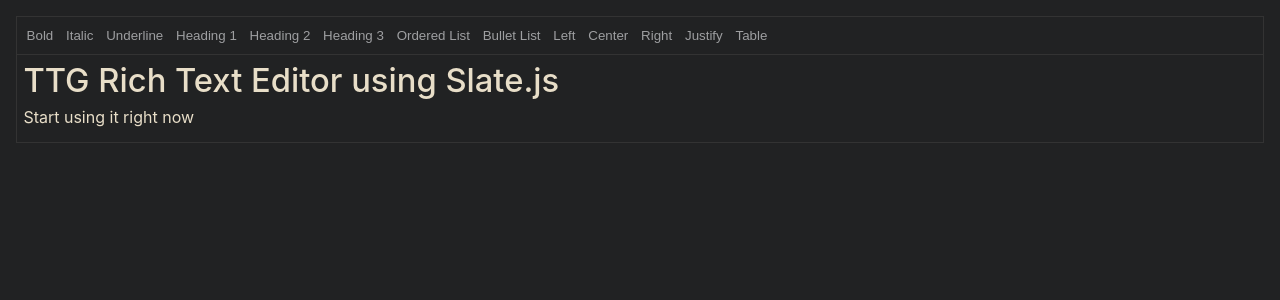
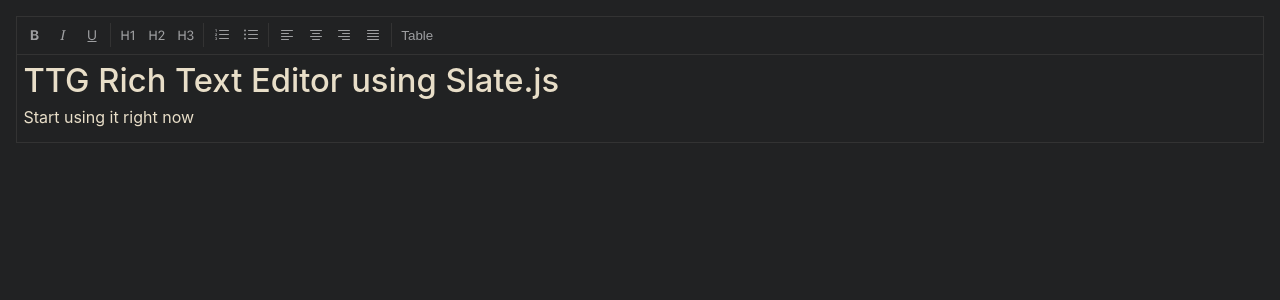
Before and after one commit to hakisan99/rte-component, a React (Create React App) app: page / in a window 1280 px wide. Shown: the top 300 px of the page. Built offline with nearby package versions, Linux system fonts and the light colour scheme.

Commit message:
update icon for toolbar

```diff
--- /dev/null
+++ b/src/components/Icon.jsx
@@ -0,0 +1,57 @@
+import React from 'react'
+
+const Icon = ({icon}) => {
+    const Ico = icon === "bold" ?
+            <svg xmlns="http://www.w3.org/2000/svg" width="16" height="16" fill="currentColor" className="bi bi-type-bold" viewBox="0 0 16 16">
+                <path d="M8.21 13c2.106 0 3.412-1.087 3.412-2.823 0-1.306-.984-2.283-2.324-2.386v-.055a2.176 2.176 0 0 0 1.852-2.14c0-1.51-1.162-2.46-3.014-2.46H3.843V13H8.21zM5.908 4.674h1.696c.963 0 1.517.451 1.517 1.244 0 .834-.629 1.32-1.73 1.32H5.908V4.673zm0 6.788V8.598h1.73c1.217 0 1.88.492 1.88 1.415 0 .943-.643 1.449-1.832 1.449H5.907z"/>
+            </svg> :
+        icon === "italic" ?
+            <svg xmlns="http://www.w3.org/2000/svg" width="16" height="16" fill="currentColor" className="bi bi-type-italic" viewBox="0 0 16 16">
+                <path d="M7.991 11.674 9.53 4.455c.123-.595.246-.71 1.347-.807l.11-.52H7.211l-.11.52c1.06.096 1.128.212 1.005.807L6.57 11.674c-.123.595-.246.71-1.346.806l-.11.52h3.774l.11-.52c-1.06-.095-1.129-.211-1.006-.806z"/>
+            </svg> :
+        icon === 'underline' ?
+            <svg xmlns="http://www.w3.org/2000/svg" width="16" height="16" fill="currentColor" className="bi bi-type-underline" viewBox="0 0 16 16">
+                <path d="M5.313 3.136h-1.23V9.54c0 2.105 1.47 3.623 3.917 3.623s3.917-1.518 3.917-3.623V3.136h-1.23v6.323c0 1.49-.978 2.57-2.687 2.57-1.709 0-2.687-1.08-2.687-2.57V3.136zM12.5 15h-9v-1h9v1z"/>
+            </svg> :
+        icon === 'unordered-list' ?
+            <svg xmlns="http://www.w3.org/2000/svg" width="16" height="16" fill="currentColor" className="bi bi-list-ul" viewBox="0 0 16 16">
+                <path fillRule="evenodd" d="M5 11.5a.5.5 0 0 1 .5-.5h9a.5.5 0 0 1 0 1h-9a.5.5 0 0 1-.5-.5zm0-4a.5.5 0 0 1 .5-.5h9a.5.5 0 0 1 0 1h-9a.5.5 0 0 1-.5-.5zm0-4a.5.5 0 0 1 .5-.5h9a.5.5 0 0 1 0 1h-9a.5.5 0 0 1-.5-.5zm-3 1a1 1 0 1 0 0-2 1 1 0 0 0 0 2zm0 4a1 1 0 1 0 0-2 1 1 0 0 0 0 2zm0 4a1 1 0 1 0 0-2 1 1 0 0 0 0 2z"/>
+            </svg> :
+        icon === 'ordered-list' ?
+            <svg xmlns="http://www.w3.org/2000/svg" width="16" height="16" fill="currentColor" className="bi bi-list-ol" viewBox="0 0 16 16">
+                <path fillRule="evenodd" d="M5 11.5a.5.5 0 0 1 .5-.5h9a.5.5 0 0 1 0 1h-9a.5.5 0 0 1-.5-.5zm0-4a.5.5 0 0 1 .5-.5h9a.5.5 0 0 1 0 1h-9a.5.5 0 0 1-.5-.5zm0-4a.5.5 0 0 1 .5-.5h9a.5.5 0 0 1 0 1h-9a.5.5 0 0 1-.5-.5z"/>
+                <path d="M1.713 11.865v-.474H2c.217 0 .363-.137.363-.317 0-.185-.158-.31-.361-.31-.223 0-.367.152-.373.31h-.59c.016-.467.373-.787.986-.787.588-.002.954.291.957.703a.595.595 0 0 1-.492.594v.033a.615.615 0 0 1 .569.631c.003.533-.502.8-1.051.8-.656 0-1-.37-1.008-.794h.582c.008.178.186.306.422.309.254 0 .424-.145.422-.35-.002-.195-.155-.348-.414-.348h-.3zm-.004-4.699h-.604v-.035c0-.408.295-.844.958-.844.583 0 .96.326.96.756 0 .389-.257.617-.476.848l-.537.572v.03h1.054V9H1.143v-.395l.957-.99c.138-.142.293-.304.293-.508 0-.18-.147-.32-.342-.32a.33.33 0 0 0-.342.338v.041zM2.564 5h-.635V2.924h-.031l-.598.42v-.567l.629-.443h.635V5z"/>
+            </svg> :
+        icon === 'align-left' ?
+            <svg xmlns="http://www.w3.org/2000/svg" width="16" height="16" fill="currentColor" className="bi bi-text-left" viewBox="0 0 16 16">
+                <path fillRule="evenodd" d="M2 12.5a.5.5 0 0 1 .5-.5h7a.5.5 0 0 1 0 1h-7a.5.5 0 0 1-.5-.5zm0-3a.5.5 0 0 1 .5-.5h11a.5.5 0 0 1 0 1h-11a.5.5 0 0 1-.5-.5zm0-3a.5.5 0 0 1 .5-.5h7a.5.5 0 0 1 0 1h-7a.5.5 0 0 1-.5-.5zm0-3a.5.5 0 0 1 .5-.5h11a.5.5 0 0 1 0 1h-11a.5.5 0 0 1-.5-.5z"/>
+            </svg> :
+        icon === 'align-right' ?
+            <svg xmlns="http://www.w3.org/2000/svg" width="16" height="16" fill="currentColor" className="bi bi-text-right" viewBox="0 0 16 16">
+                <path fillRule="evenodd" d="M6 12.5a.5.5 0 0 1 .5-.5h7a.5.5 0 0 1 0 1h-7a.5.5 0 0 1-.5-.5zm-4-3a.5.5 0 0 1 .5-.5h11a.5.5 0 0 1 0 1h-11a.5.5 0 0 1-.5-.5zm4-3a.5.5 0 0 1 .5-.5h7a.5.5 0 0 1 0 1h-7a.5.5 0 0 1-.5-.5zm-4-3a.5.5 0 0 1 .5-.5h11a.5.5 0 0 1 0 1h-11a.5.5 0 0 1-.5-.5z"/>
+            </svg> :
+        icon === 'align-center' ?
+            <svg xmlns="http://www.w3.org/2000/svg" width="16" height="16" fill="currentColor" className="bi bi-text-center" viewBox="0 0 16 16">
+                <path fillRule="evenodd" d="M4 12.5a.5.5 0 0 1 .5-.5h7a.5.5 0 0 1 0 1h-7a.5.5 0 0 1-.5-.5zm-2-3a.5.5 0 0 1 .5-.5h11a.5.5 0 0 1 0 1h-11a.5.5 0 0 1-.5-.5zm2-3a.5.5 0 0 1 .5-.5h7a.5.5 0 0 1 0 1h-7a.5.5 0 0 1-.5-.5zm-2-3a.5.5 0 0 1 .5-.5h11a.5.5 0 0 1 0 1h-11a.5.5 0 0 1-.5-.5z"/>
+            </svg> :
+        icon === 'align-justify' ?
+            <svg xmlns="http://www.w3.org/2000/svg" width="16" height="16" fill="currentColor" className="bi bi-justify" viewBox="0 0 16 16">
+                <path fillRule="evenodd" d="M2 12.5a.5.5 0 0 1 .5-.5h11a.5.5 0 0 1 0 1h-11a.5.5 0 0 1-.5-.5zm0-3a.5.5 0 0 1 .5-.5h11a.5.5 0 0 1 0 1h-11a.5.5 0 0 1-.5-.5zm0-3a.5.5 0 0 1 .5-.5h11a.5.5 0 0 1 0 1h-11a.5.5 0 0 1-.5-.5zm0-3a.5.5 0 0 1 .5-.5h11a.5.5 0 0 1 0 1h-11a.5.5 0 0 1-.5-.5z"/>
+            </svg> :
+        icon === 'heading 1' ?
+            <svg xmlns="http://www.w3.org/2000/svg" width="16" height="16" fill="currentColor" className="bi bi-type-h1" viewBox="0 0 16 16">
+                <path d="M8.637 13V3.669H7.379V7.62H2.758V3.67H1.5V13h1.258V8.728h4.62V13h1.259zm5.329 0V3.669h-1.244L10.5 5.316v1.265l2.16-1.565h.062V13h1.244z"/>
+            </svg>:
+        icon === 'heading 2' ?
+            <svg xmlns="http://www.w3.org/2000/svg" width="16" height="16" fill="currentColor" className="bi bi-type-h2" viewBox="0 0 16 16">
+                <path d="M7.638 13V3.669H6.38V7.62H1.759V3.67H.5V13h1.258V8.728h4.62V13h1.259zm3.022-6.733v-.048c0-.889.63-1.668 1.716-1.668.957 0 1.675.608 1.675 1.572 0 .855-.554 1.504-1.067 2.085l-3.513 3.999V13H15.5v-1.094h-4.245v-.075l2.481-2.844c.875-.998 1.586-1.784 1.586-2.953 0-1.463-1.155-2.556-2.919-2.556-1.941 0-2.966 1.326-2.966 2.74v.049h1.223z"/>
+            </svg>:
+        icon === 'heading 3' ?
+            <svg xmlns="http://www.w3.org/2000/svg" width="16" height="16" fill="currentColor" className="bi bi-type-h3" viewBox="0 0 16 16">
+                <path d="M7.637 13V3.669H6.379V7.62H1.758V3.67H.5V13h1.258V8.728h4.62V13h1.259zm3.625-4.272h1.018c1.142 0 1.935.67 1.949 1.674.013 1.005-.78 1.737-2.01 1.73-1.08-.007-1.853-.588-1.935-1.32H9.108c.069 1.327 1.224 2.386 3.083 2.386 1.935 0 3.343-1.155 3.309-2.789-.027-1.51-1.251-2.16-2.037-2.249v-.068c.704-.123 1.764-.91 1.723-2.229-.035-1.353-1.176-2.4-2.954-2.385-1.873.006-2.857 1.162-2.898 2.358h1.196c.062-.69.711-1.299 1.696-1.299.998 0 1.695.622 1.695 1.525.007.922-.718 1.592-1.695 1.592h-.964v1.074z"/>
+            </svg>:
+            <p>X</p>
+    return Ico
+}
+
+export default Icon
--- a/src/components/RichTextEditor.jsx
+++ b/src/components/RichTextEditor.jsx
@@ -10,6 +10,7 @@ import {
   StyledButton,
   StyledContainer,
   StyledToolbar,
+  VerticalLine,
 } from './StyledComponents';
 import { AlignButton, BlockButton, MarkButton } from './ToolbarButtons';
 
@@ -45,18 +46,22 @@ const RichTextEditor = () => {
         onChange={(newVal) => setValue(newVal)}
       >
         <StyledToolbar>
-            <MarkButton format="bold" text="Bold"/>
-            <MarkButton format="italic" text="Italic"/>
-            <MarkButton format="underline" text="Underline"/>
-            <BlockButton format="h1" text="Heading 1"/>
-            <BlockButton format="h2" text="Heading 2"/>
-            <BlockButton format="h3" text="Heading 3"/>
-            <BlockButton format="ol" text="Ordered List"/>
-            <BlockButton format="ul" text="Bullet List"/>
-            <AlignButton format="left" text="Left"/>
-            <AlignButton format="center" text="Center"/>
-            <AlignButton format="right" text="Right"/>
-            <AlignButton format="justify" text="Justify"/>
+            <MarkButton  format="bold" text="Bold" icon="bold"/>
+            <MarkButton  format="italic" text="Italic" icon="italic"/>
+            <MarkButton  format="underline" text="Underline" icon="underline"/>
+            <VerticalLine/>
+            <BlockButton format="h1" text="Heading 1" icon="heading 1"/>
+            <BlockButton format="h2" text="Heading 2" icon="heading 2"/>
+            <BlockButton format="h3" text="Heading 3" icon="heading 3"/>
+            <VerticalLine/>
+            <BlockButton format="ol" text="Ordered List" icon="ordered-list"/>
+            <BlockButton format="ul" text="Bullet List" icon="unordered-list"/>
+            <VerticalLine/>
+            <AlignButton format="left" text="Left" icon="align-left"/>
+            <AlignButton format="center" text="Center" icon="align-center"/>
+            <AlignButton format="right" text="Right" icon="align-right"/>
+            <AlignButton format="justify" text="Justify" icon="align-justify"/>
+            <VerticalLine/>
           <StyledButton
             onMouseDown={() => {
               const row = window.prompt('Enter row:');
--- a/src/components/StyledComponents.jsx
+++ b/src/components/StyledComponents.jsx
@@ -14,6 +14,7 @@ export const StyledButton = styled.button`
   background: ${props => props.active ? props.theme.color.background.secondary : props.theme.color.background.primary};
   border-bottom: ${props => props.active ? "1px solid " + props.theme.color.fill.primary : "none"};
   height: 1.5rem;
+  cursor: pointer;
 `
 export const StyledBody = styled.div`
   padding: 0.4rem;
@@ -27,6 +28,11 @@ export const StyledTable = styled.table`
     border-collapse: 'collapse';
     width:"100%";
 `
+export const VerticalLine = styled.div`
+  min-height: 100%;
+  width: 1px;
+  background: ${props => props.theme.color.border.primary};
+`
 import {H1, H2, H3, H4, H5, H6, P, HL} from './Typography'
 
 export {H1, H2, H3, H4, H5, H6, P, HL}
--- a/src/components/ToolbarButtons.jsx
+++ b/src/components/ToolbarButtons.jsx
@@ -3,37 +3,38 @@ import React from 'react'
 import { useSlate } from "slate-react"
 import { StyledButton } from "./StyledComponents"
 import {isAlignmentActive, isBlockActive, isMarkActive, toggleAlignment, toggleBlock, toggleMark} from './editor-tools/slateUtil'
+import Icon from './Icon'
 
-const MarkButton = ({format, text}) => {
+const MarkButton = ({format, text, icon}) => {
     const editor = useSlate()
     return (
-        <StyledButton active={isMarkActive(editor, format)} onMouseDown={e => {
+        <StyledButton title={text} active={isMarkActive(editor, format)} onMouseDown={e => {
             e.preventDefault()
             toggleMark(editor, format)
         }}>
-            {text}
+            <Icon icon={icon}/>
         </StyledButton>
     )
 }
-const BlockButton = ({format, text}) => {
+const BlockButton = ({format, text, icon}) => {
     const editor = useSlate()
     return (
-        <StyledButton active={isBlockActive(editor, format)} onMouseDown={e => {
+        <StyledButton title={text} active={isBlockActive(editor, format)} onMouseDown={e => {
             e.preventDefault()
             toggleBlock(editor, format)
         }}>
-            {text}
+            {icon ? <Icon icon = {icon}/> : text}
         </StyledButton>
     )
 }
-const AlignButton = ({format, text}) => {
+const AlignButton = ({format, text, icon}) => {
     const editor = useSlate()
     return (
-        <StyledButton active={isAlignmentActive(editor, format)} onMouseDown={e => {
+        <StyledButton title={text}  active={isAlignmentActive(editor, format)} onMouseDown={e => {
             e.preventDefault()
             toggleAlignment(editor, format)
         }}>
-            {text}
+            <Icon icon = {icon}/>
         </StyledButton>
     )
 }
```
